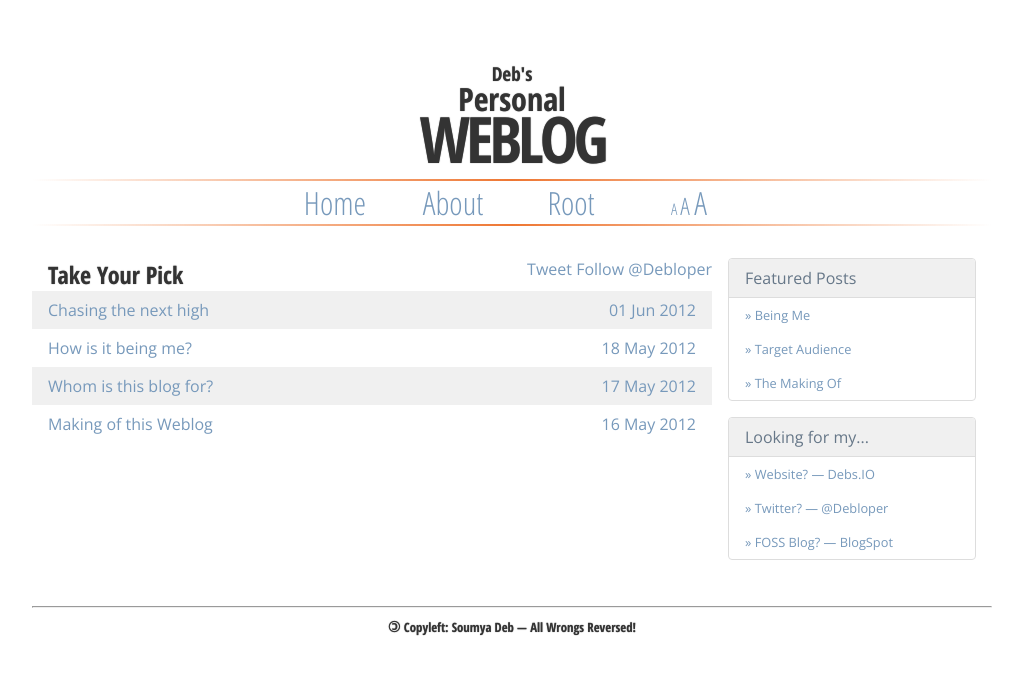
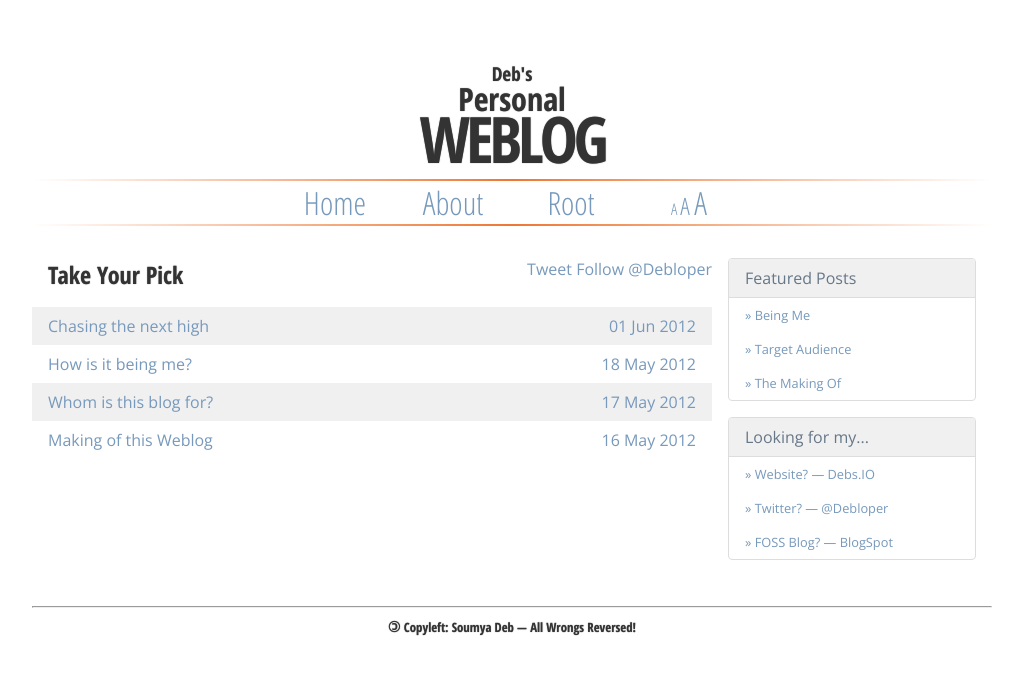
Before and after one commit to debloper/flog, a Jekyll site: the page built from index.html, in a window 1280 px wide. Shown: the top 675 px of the page, without its empty margins (128-1151 px from the left). Built offline with Jekyll 4.4.1, drawn with Linux system fonts in a browser that asks for light colours; comment, search, counter and statistics services are not loaded.

```diff
--- a/css/base.css
+++ b/css/base.css
@@ -109,7 +109,7 @@
 }
 section article { margin: 0 auto 2rem; }
 section aside { padding: 0 1rem; }
-article h2 { padding: 0 1rem; }
+article h2 { margin: auto 1rem 1rem; }
 footer { text-align: center; }
 
 /* 3. ID & Class */
```
